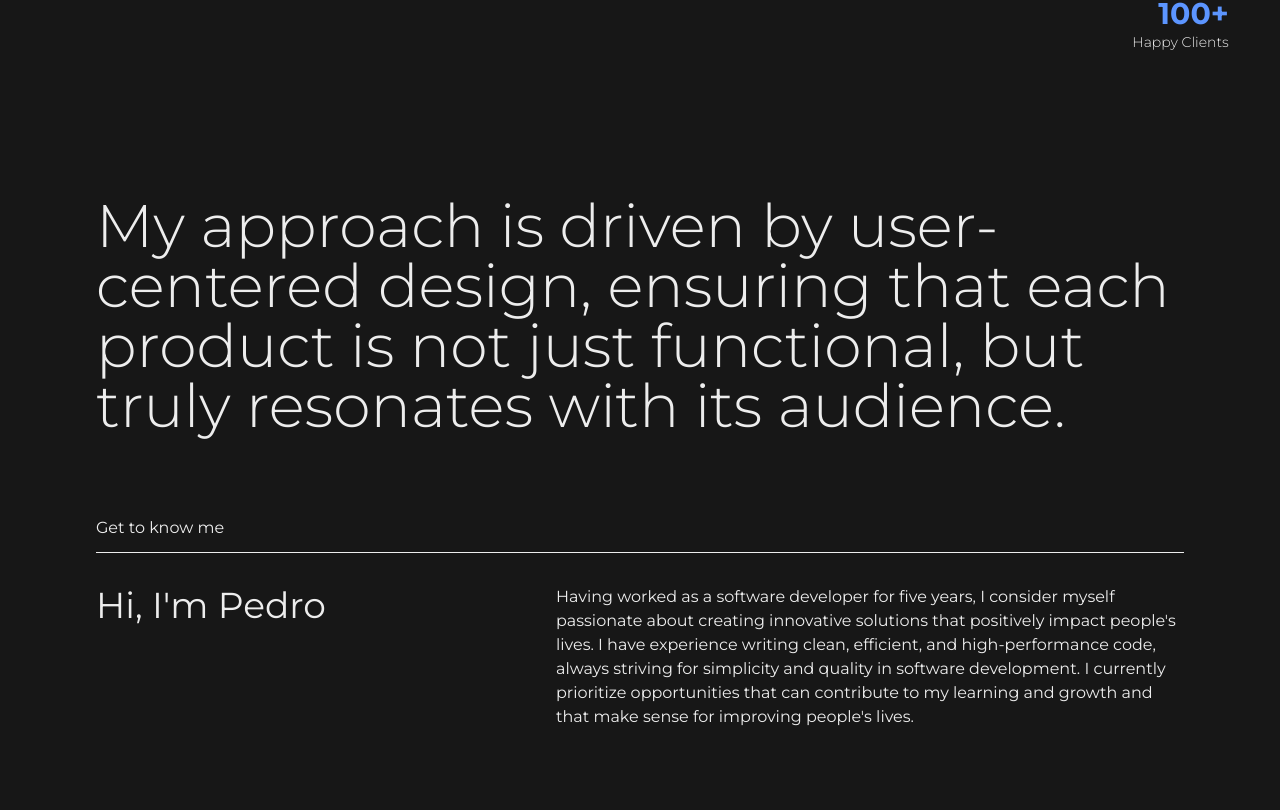
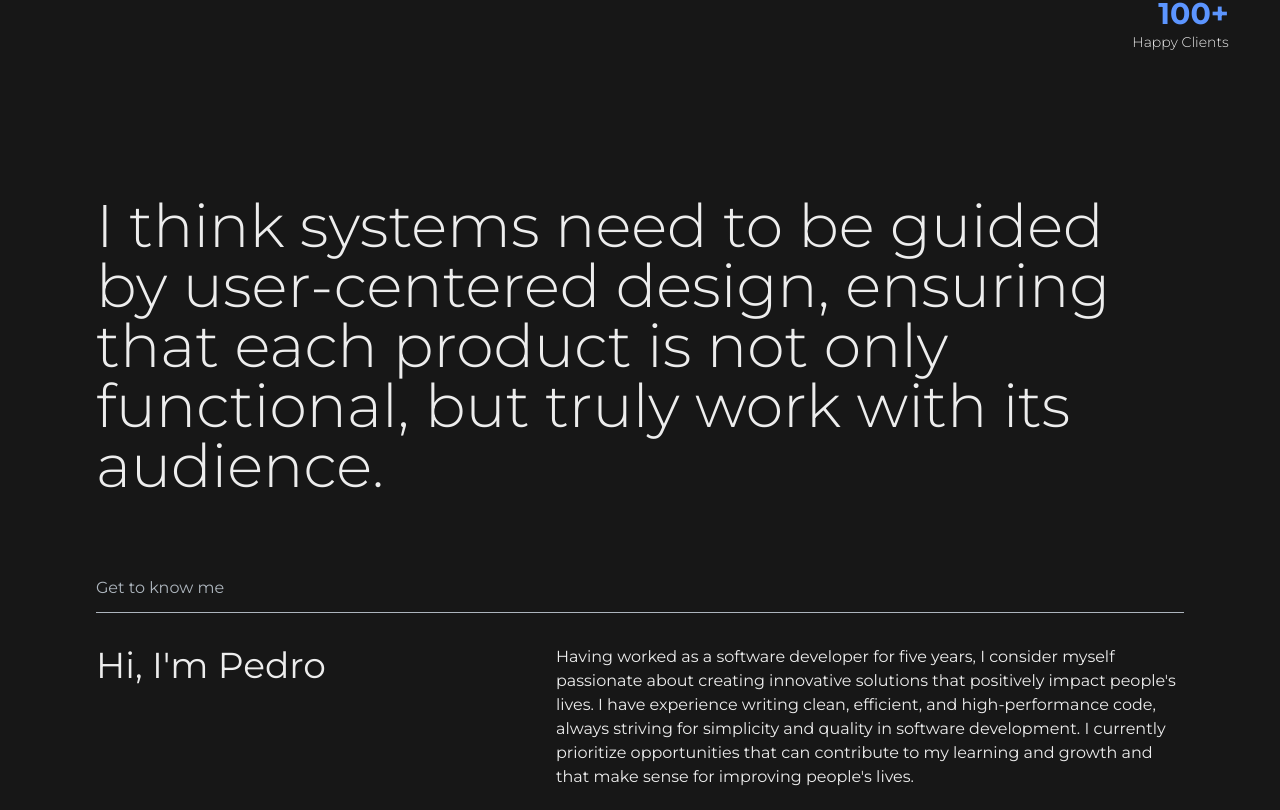
Before and after one commit to pedrohbl03/portfolio_2025, a Next.js app in the folder portfolio-2025/: page / in a window 1280 px wide. Shown: the part 668-1478 px from the top of the page. Built offline with nearby package versions, Linux system fonts and the light colour scheme.

Commit message:
fix: change special character to fix build

```diff
--- a/portfolio-2025/src/app/globals.css
+++ b/portfolio-2025/src/app/globals.css
@@ -12,8 +12,8 @@
   --color-background: var(--background);
   --color-foreground: var(--foreground);
   --color-primary: var(--primary);
-/*   --color-muted: var(--muted);
-  --color-muted-foreground: var(--muted-foreground); */
+  --color-muted: var(--muted);
+  --color-muted-foreground: var(--muted-foreground);
   --font-sans: var(--font-montserrat);
   --font-mono: var(--font-montserrat);
 }
--- a/portfolio-2025/src/components/AboutMe/index.tsx
+++ b/portfolio-2025/src/components/AboutMe/index.tsx
@@ -7,7 +7,7 @@ const AboutMe = () => {
       <Container>
         <div className='eyebrow mb-20'>
           <p className='text-4xl md:text-6xl font-light'>
-            My approach is driven by user-centered design, ensuring that each product is not just functional, but truly resonates with its audience.
+            I think systems need to be guided by user-centered design, ensuring that each product is not only functional, but truly work with its audience.
           </p>
         </div>
 
@@ -19,7 +19,7 @@ const AboutMe = () => {
             </div>
             <div className='col-span-12 md:col-span-7'>
               <p>
-                Having worked as a software developer for five years, I consider myself passionate about creating innovative solutions that positively impact people's lives. I have experience writing clean, efficient, and high-performance code, always striving for simplicity and quality in software development. I currently prioritize opportunities that can contribute to my learning and growth and that make sense for improving people&apos;s lives.
+                Having worked as a software developer for five years, I consider myself passionate about creating innovative solutions that positively impact people&apos;s lives. I have experience writing clean, efficient, and high-performance code, always striving for simplicity and quality in software development. I currently prioritize opportunities that can contribute to my learning and growth and that make sense for improving people&apos;s lives.
               </p>
             </div>
           </div>
--- a/portfolio-2025/src/components/Hero/index.tsx
+++ b/portfolio-2025/src/components/Hero/index.tsx
@@ -29,7 +29,7 @@ export const Hero = () => {
               )
             })}
           </h1>
-          <p className='text-muted font-light'>
+          <p className='font-light'>
             {HOME_DATA.HERO.description}
           </p>
           <Button variant='primary' size='sm' className="text-foreground hover:text-primary font-bold">
@@ -55,14 +55,14 @@ export const Hero = () => {
           >
             <Counter from={0} to={5} />
             +</span>
-          <p className='text-muted text-sm font-light'>Years of Experience</p>
+          <p className='text-sm font-light'>Years of Experience</p>
         </div>
         <div className='flex flex-col'>
           <span
             className='text-3xl font-bold text-primary inline-flex justify-end'
           >
             <Counter from={0} to={15} />+</span>
-          <p className='text-muted text-sm font-light'>Completed Projects</p>
+          <p className='text-sm font-light'>Completed Projects</p>
         </div>
         <div className='flex flex-col'>
           <span
@@ -70,7 +70,7 @@ export const Hero = () => {
           >
             <Counter from={0} to={100} />
             +</span>
-          <p className='text-muted text-sm font-light'>Happy Clients</p>
+          <p className='text-sm font-light'>Happy Clients</p>
         </div>
       </div>
     </>
```
